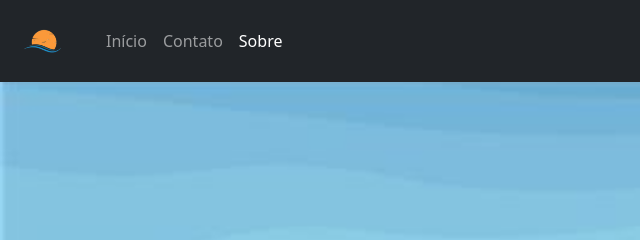
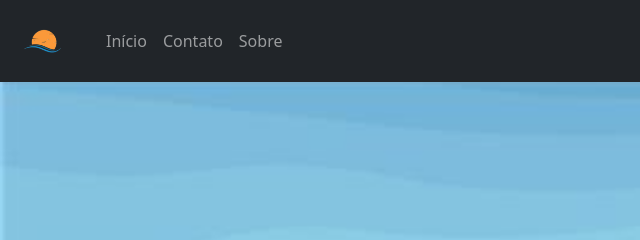
Before and after one commit to ArthurVieiraaa/marinelifestyle, a plain HTML site: page desconhecidos.html in a window 1280 px wide. Shown: the top 240 px of the page, 0-640 px from the left. Drawn offline with nearby package versions, Linux system fonts and the light colour scheme.

Commit message:
correcao

```diff
--- a/desconhecidos.html
+++ b/desconhecidos.html
@@ -28,7 +28,7 @@
             <div class="navbar-nav">
               <a class="nav-link" href="inicio.html">Início</a>
               <a class="nav-link" href="contato.html">Contato</a>
-              <a class="nav-link active" aria-current="page" href="sobre.html">Sobre</a>
+              <a class="nav-link" href="sobre.html">Sobre</a>
               <h1 style="position: absolute; right: 75px; color: #ffffff; font-size: medium; top: 35px;">Marine Lifestyle</h1>
             </div>
           </div>
```
